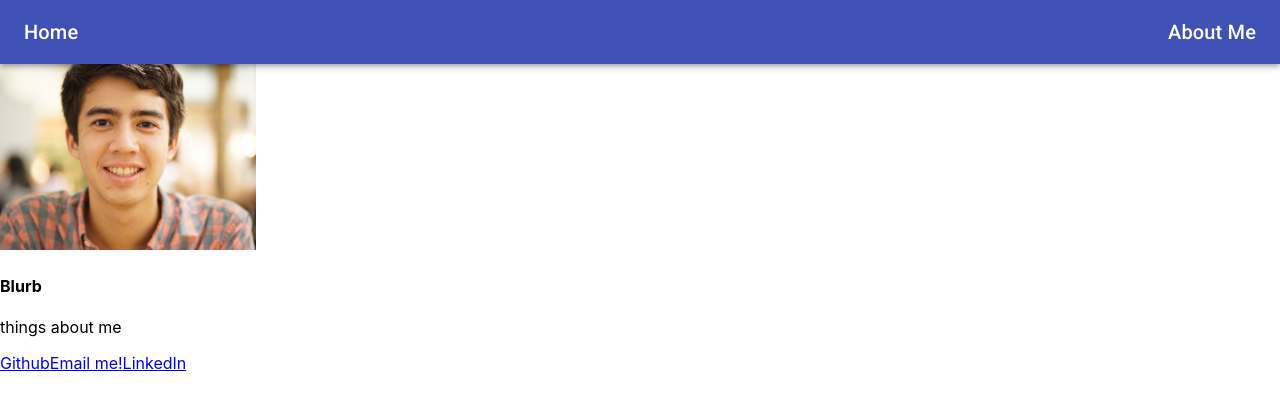
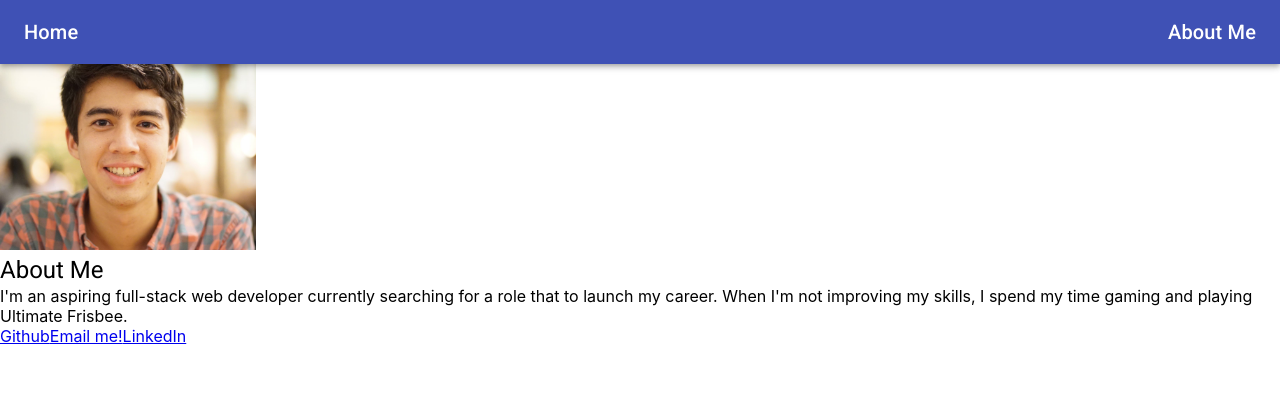
Before and after one commit to mobrien829/personal-website, a React (Create React App) app: page /about in a window 1280 px wide. Shown: the top 410 px of the page. Built offline with nearby package versions, Linux system fonts and the light colour scheme.

Commit message:
added biography

```diff
--- a/src/about-me.js
+++ b/src/about-me.js
@@ -2,6 +2,7 @@ import React from "react";
 import ProfilePic from "./IMG_0808.png";
 import "./App.css";
 import NavBar from "./navbar";
+import { Typography } from "@material-ui/core";
 
 const AboutPage = () => {
   return (
@@ -13,8 +14,12 @@ const AboutPage = () => {
             <img id="prof-pic" src={ProfilePic} alt="" />
           </div>
           <div id="personal-bio">
-            <h4>Blurb</h4>
-            <p>things about me</p>
+            <Typography variant="h5">About Me</Typography>
+            <Typography variant="p">
+              I'm an aspiring full-stack web developer currently searching for a
+              role that to launch my career. When I'm not improving my skills, I
+              spend my time gaming and playing Ultimate Frisbee.
+            </Typography>
           </div>
           <div id="skills"></div>
           <div id="links">
```
